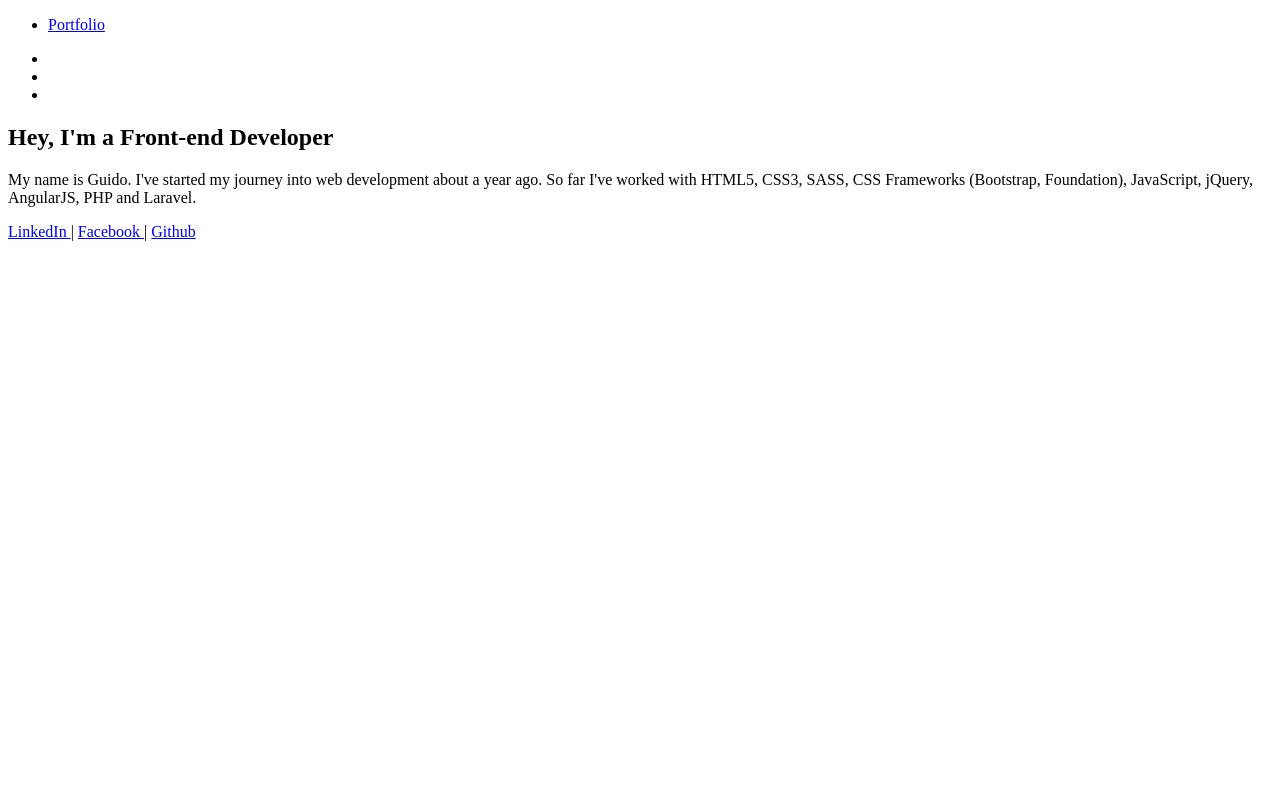
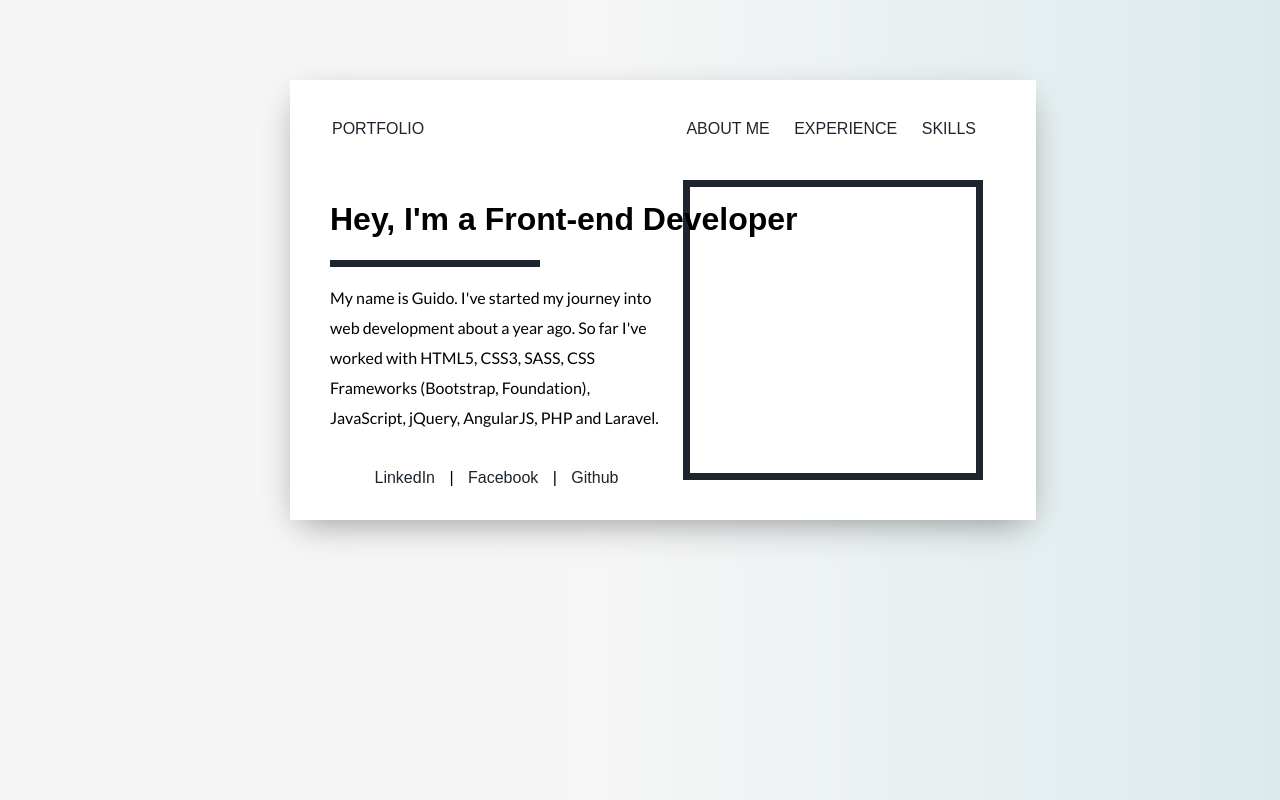
Before and after one commit to guidobakkes/portfolio-card, a website: page app/index.html in a window 1280 px wide. Drawn offline with Linux system fonts and the light colour scheme.

Commit message:
Add scss styling, separate styles into folders

```diff
--- a/app/index.html
+++ b/app/index.html
@@ -2,7 +2,10 @@
 <html>
     <head>
 
-        <meta charset="UTF-8">
+        <link rel="stylesheet" href="css/normalize.css">
+        <link rel="stylesheet" href="css/main.css" />
+        <link rel="stylesheet" href="https://fonts.googleapis.com/css?family=Lato|Playfair+Display" />
+        <meta charset="UTF-8" />
         <title>Guido Bakkes.</title>
 
     </head>
@@ -22,9 +25,9 @@
                 </span>
                 <span class="right prm">
                     <ul class="list-style-none uppercase">
-                        <li class="inline prm"></li>
-                        <li class="inline prm"></li>
-                        <li class=""></li>
+                        <li class="inline prm"><a href="#">About me</a></li>
+                        <li class="inline prm"><a href="#">Experience</a></li>
+                        <li class="inline"><a href="#">Skills</a></li>
                     </ul>
                 </span>
             </nav>
@@ -42,13 +45,15 @@
                         PHP and Laravel.
                     </p>
                     <p class="text-center ptm">
-                        <a href="#" class="mrs">
+                        <a href="https://nl.linkedin.com/in/guidobakkes"
+                           class="mrs">
                             LinkedIn
                         </a> |
-                        <a href="#" class="mrs mls">
+                        <a href="https://www.facebook.com/guidobakkes"
+                           class="mrs mls">
                             Facebook
                         </a> |
-                        <a href="#" class="mls">
+                        <a href="https://github.com/guidobakkes" class="mls">
                             Github
                         </a>
                     </p>
--- /dev/null
+++ b/app/scss/_helpers.scss
@@ -0,0 +1,13 @@
+.left { float: left; }
+.right { float: right; }
+
+.absolute { position: absolute; }
+.relative { position: relative; }
+.fixed { position: fixed; }
+
+.list-style-none {
+  margin: 0;
+  list-style: none;
+}
+
+.inline { display: inline-block; }
--- /dev/null
+++ b/app/scss/_spacing.scss
@@ -0,0 +1,47 @@
+// Spacing
+.mtl {
+  margin-top: 40px;
+}
+.pal {
+  padding: 40px;
+}
+.ptl {
+  padding-top: 40px;
+}
+.prl {
+  padding-right: 40px;
+}
+.pbl {
+  padding-bottom: 40px;
+}
+.pll {
+  padding-left: 40px;
+}
+
+.pam {
+  padding: 20px;
+}
+.ptm {
+  padding-top: 20px;
+}
+.prm {
+  padding-right: 20px;
+}
+.pbm {
+  padding-bottom: 20px;
+}
+.plm {
+  padding-left: 20px;
+}
+.mts {
+  margin-top: 10px;
+}
+.mrs {
+  margin-right: 10px;
+}
+.mbs {
+  margin-bottom: 10px;
+}
+.mls {
+  margin-left: 10px;
+}
--- /dev/null
+++ b/app/scss/_typography.scss
@@ -0,0 +1,20 @@
+$main-color: #1C252E;
+
+.uppercase { text-transform: uppercase; }
+.lowercase { text-transform: lowercase; }
+
+.text-center { text-align: center; }
+.text-right { text-align: right; }
+.text-left { text-align: left; }
+
+// Link styling
+a {
+  color: $main-color;
+  text-decoration: none;
+  &:hover {
+    border-bottom: 7px solid $main-color;
+  }
+  &.active {
+    border-bottom: 7px solid $main-color;
+  }
+}
--- /dev/null
+++ b/app/scss/main.scss
@@ -0,0 +1,55 @@
+@import "helpers";
+@import "spacing";
+@import "typography";
+
+body {
+  max-width: 700px;
+  margin: 80px auto;
+  background: linear-gradient(to right, rgba(245,245,245,1) 0%, rgba(246,246,246,1) 47%, rgba(220,234,237,1) 100%);
+}
+
+.portfolio-body {
+  min-width: 666px;
+  position: relative;
+  background: #fff;
+  box-shadow: 0px 11px 34px -10px rgba(0,0,0,0.42);
+}
+
+.page-name {
+  position: absolute;
+  left: 42px;
+}
+
+.about-me {
+  width: 333px;
+  float: left;
+}
+
+.trigger {
+  &:hover .box {
+    transform: translate(100px, 75px) rotate(20deg);
+  }
+}
+
+.box {
+  width: 300px;
+  height: 300px;
+  overflow: hidden;
+  border: 7px solid $main-color;
+  box-sizing: border-box;
+  pointer-events: none;
+  transition: transform 300ms ease-in-out;
+  animation: myframes 2s ease-in-out 0s infinite;
+}
+
+.separator {
+  width: 210px;
+  height: 7px;
+  background: $main-color;
+  margin-top: 60px;
+}
+
+.introduction {
+  font-family: 'Lato', sans-serif;
+  line-height: 30px;
+}
```
Also changed, not shown: app/css/main.css (added), app/css/normalize.css (added).
